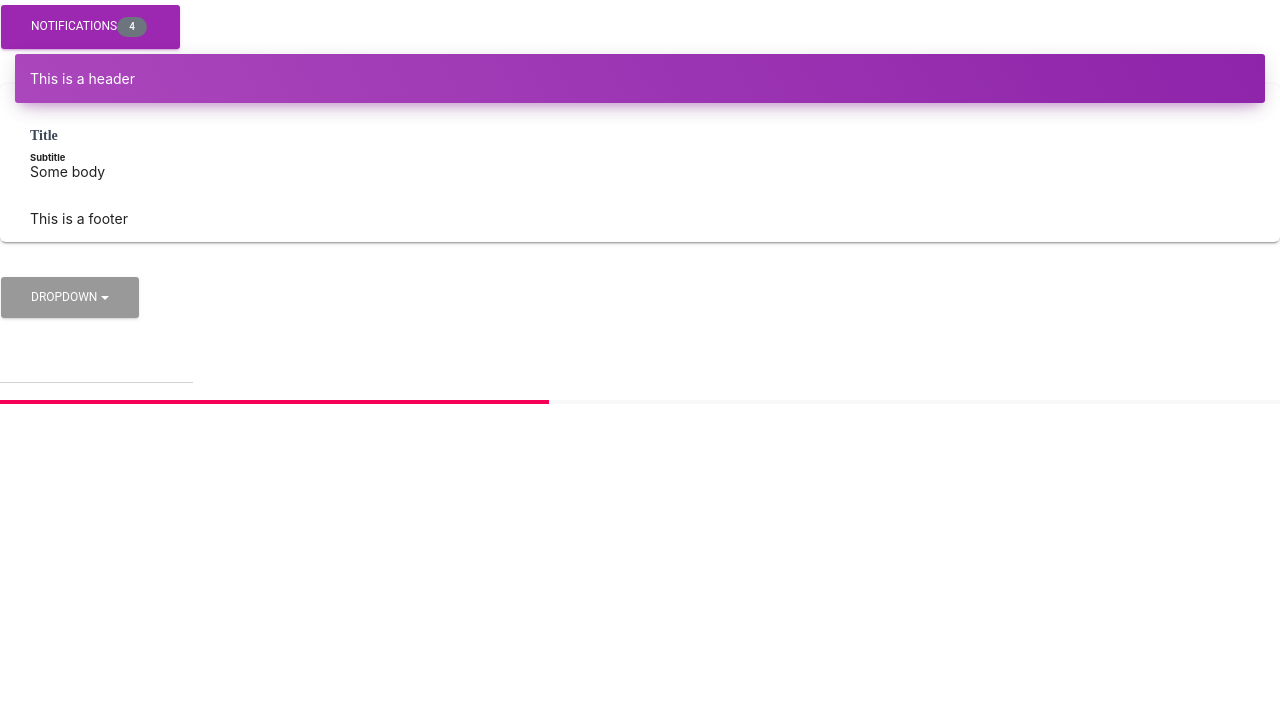
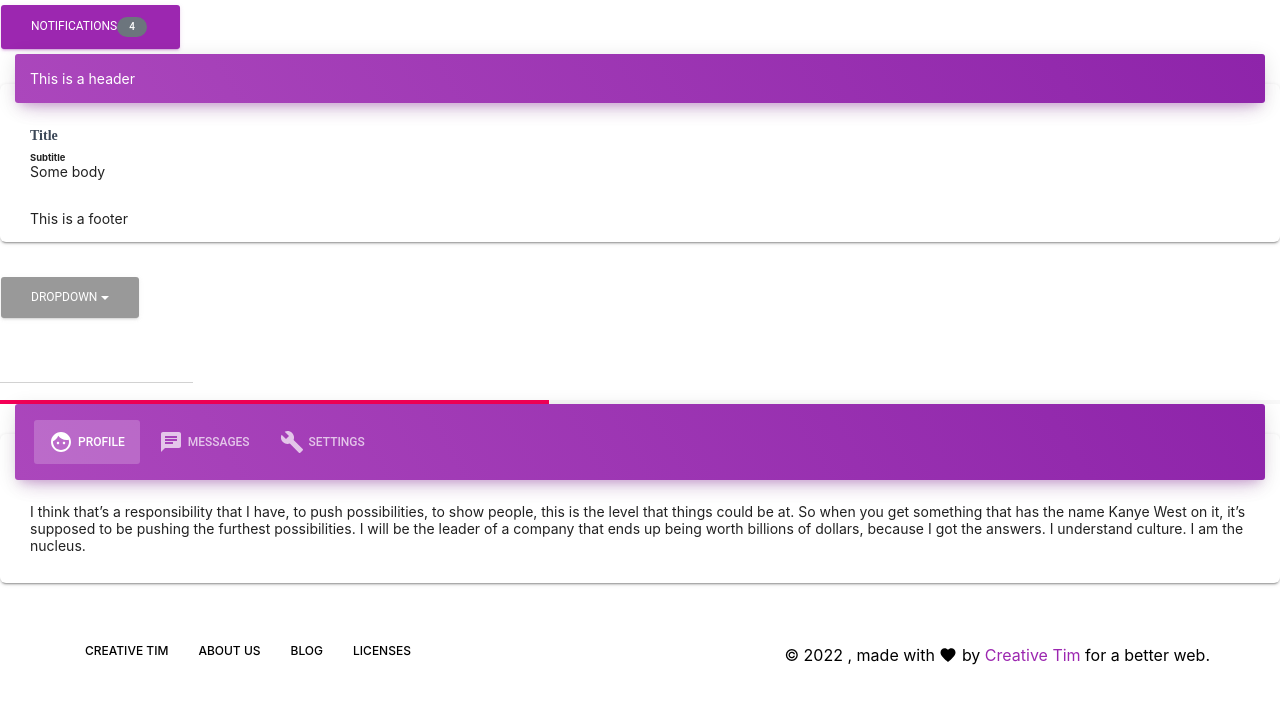
Before and after one commit to eatplaysleep/atko, a React (Create React App) app: page / in a window 1280 px wide. Shown: the top 704 px of the page. Built offline with nearby package versions, Linux system fonts and the light colour scheme.

Commit message:
add footer

```diff
--- /dev/null
+++ b/src/components/atoms/Layout/Footer/index.tsx
@@ -0,0 +1,83 @@
+/**
+ * /*eslint-disable
+ *
+ * @format
+ */
+
+import React from 'react';
+// nodejs library that concatenates classes
+import classNames from 'classnames';
+// material-ui core components
+import { List, ListItem } from '@material-ui/core';
+import { makeStyles } from '@material-ui/core/styles';
+
+// @material-ui/icons
+import Favorite from '@material-ui/icons/Favorite';
+
+import styles from './style';
+
+interface FooterItem {
+	href?: string;
+	className?: string;
+	target?: string;
+	content?: string | React.ReactNode;
+}
+
+interface FooterProps extends MaterialComponentProps {
+	items?: FooterItem[];
+	whiteFont?: boolean;
+}
+
+const useStyles = makeStyles(styles);
+
+export const Footer = (props: FooterProps) => {
+	const classes = useStyles();
+
+	const { whiteFont = false, items = [] } = props;
+
+	const footerClasses = classNames({
+		[classes.footer]: true,
+		[classes.footerWhiteFont]: whiteFont,
+	});
+
+	const aClasses = classNames({
+		[classes.a]: true,
+		[classes.footerWhiteFont]: whiteFont,
+	});
+
+	const buildFooterItems = (items: FooterItem[]) => (
+		<List className={classes.list}>
+			{items.map(item => (
+				<ListItem className={classes.inlineBlock}>
+					<a
+						href={item?.href}
+						className={item?.className ?? classes.block}
+						target={item?.target ?? '_blank'}
+					>
+						{item?.content}
+					</a>
+				</ListItem>
+			))}
+		</List>
+	);
+
+	return (
+		<footer className={footerClasses}>
+			<div className={classes.container}>
+				<div className={classes.left}>{buildFooterItems(items)}</div>
+				<div className={classes.right}>
+					&copy; {new Date().getFullYear()} , made with{' '}
+					<Favorite className={classes.icon} /> by{' '}
+					<a
+						href='https://www.creative-tim.com?ref=mkr-footer'
+						className={aClasses}
+						target='_blank'
+					>
+						Creative Tim
+					</a>{' '}
+					for a better web.
+				</div>
+			</div>
+		</footer>
+	);
+};
--- /dev/null
+++ b/src/components/atoms/Layout/Footer/style.tsx
@@ -0,0 +1,61 @@
+/** @format */
+import { createStyles } from '@material-ui/core';
+import { container, primaryColor } from '../../../../styles';
+
+const footerStyle = createStyles({
+	block: {
+		color: 'inherit',
+		padding: '0.9375rem',
+		fontWeight: 500,
+		fontSize: '12px',
+		textTransform: 'uppercase',
+		borderRadius: '3px',
+		textDecoration: 'none',
+		position: 'relative',
+		display: 'block',
+	},
+	left: {
+		float: 'left!important' as 'left',
+		display: 'block',
+	},
+	right: {
+		padding: '15px 0',
+		margin: '0',
+		float: 'right!important' as 'right',
+	},
+	footer: {
+		padding: '0.9375rem 0',
+		textAlign: 'center',
+		display: 'flex',
+		zIndex: 2,
+		position: 'relative',
+	},
+	a: {
+		color: primaryColor,
+		textDecoration: 'none',
+		backgroundColor: 'transparent',
+	},
+	footerWhiteFont: {
+		'&,&:hover,&:focus': {
+			color: '#FFFFFF',
+		},
+	},
+	container,
+	list: {
+		marginBottom: '0',
+		padding: '0',
+		marginTop: '0',
+	},
+	inlineBlock: {
+		display: 'inline-block',
+		padding: '0px',
+		width: 'auto',
+	},
+	icon: {
+		width: '18px',
+		height: '18px',
+		position: 'relative',
+		top: '3px',
+	},
+});
+export default footerStyle;
--- /dev/null
+++ b/src/components/atoms/Layout/index.tsx
@@ -0,0 +1,3 @@
+/** @format */
+
+export * from './Footer';
--- a/src/components/atoms/index.tsx
+++ b/src/components/atoms/index.tsx
@@ -3,5 +3,6 @@
 export * from './Data Display';
 export * from './Feedback';
 export * from './Inputs';
+export * from './Layout';
 export * from './Navigation';
 export * from './Surfaces';
--- a/src/components/pages/Home.tsx
+++ b/src/components/pages/Home.tsx
@@ -1,9 +1,41 @@
 /** @format */
 
 import * as React from 'react';
-import { Badge, Button, Card, Dropdown, LinearProgress, TextInput } from '..';
+import {
+	Badge,
+	Button,
+	Card,
+	Dropdown,
+	Footer,
+	LinearProgress,
+	Tabs,
+	TextInput,
+} from '../../components';
+
+import Face from '@material-ui/icons/Face';
+import Chat from '@material-ui/icons/Chat';
+import Build from '@material-ui/icons/Build';
 
 export const Home = () => {
+	const footerItems = [
+		{
+			href: 'https://www.creative-tim.com/?ref=mkr-footer',
+			content: 'Creative Tim',
+		},
+		{
+			href: 'https://www.creative-tim.com/presentation?ref=mkr-footer',
+			content: 'About us',
+		},
+		{
+			href: 'http://blog.creative-tim.com/?ref=mkr-footer',
+			content: 'Blog',
+		},
+		{
+			href: 'https://www.creative-tim.com/license?ref=mkr-footer',
+			content: 'Licenses',
+		},
+	];
+
 	return (
 		<React.Fragment>
 			<Button color='primary'>
@@ -31,6 +63,56 @@ export const Home = () => {
 			/>
 			<TextInput />
 			<LinearProgress />
+			<Tabs
+				tabs={[
+					{
+						tabName: 'Profile',
+						tabIcon: Face,
+						tabContent: (
+							<p>
+								I think that’s a responsibility that I have, to push
+								possibilities, to show people, this is the level that things
+								could be at. So when you get something that has the name Kanye
+								West on it, it’s supposed to be pushing the furthest
+								possibilities. I will be the leader of a company that ends up
+								being worth billions of dollars, because I got the answers. I
+								understand culture. I am the nucleus.
+							</p>
+						),
+					},
+					{
+						tabName: 'Messages',
+						tabIcon: Chat,
+						tabContent: (
+							<p>
+								I think that’s a responsibility that I have, to push
+								possibilities, to show people, this is the level that things
+								could be at. I will be the leader of a company that ends up
+								being worth billions of dollars, because I got the answers. I
+								understand culture. I am the nucleus. I think that’s a
+								responsibility that I have, to push possibilities, to show
+								people, this is the level that things could be at.
+							</p>
+						),
+					},
+					{
+						tabName: 'Settings',
+						tabIcon: Build,
+						tabContent: (
+							<p>
+								think that’s a responsibility that I have, to push
+								possibilities, to show people, this is the level that things
+								could be at. So when you get something that has the name Kanye
+								West on it, it’s supposed to be pushing the furthest
+								possibilities. I will be the leader of a company that ends up
+								being worth billions of dollars, because I got the answers. I
+								understand culture. I am the nucleus.
+							</p>
+						),
+					},
+				]}
+			></Tabs>
+			<Footer items={footerItems} />
 		</React.Fragment>
 	);
 };
--- /dev/null
+++ b/src/styles/jss/container.tsx
@@ -0,0 +1,25 @@
+/** @format */
+
+const containerFluid = {
+	paddingRight: '15px',
+	paddingLeft: '15px',
+	marginRight: 'auto',
+	marginLeft: 'auto',
+	width: '100%',
+};
+
+export const container = {
+	...containerFluid,
+	'@media (min-width: 576px)': {
+		maxWidth: '540px',
+	},
+	'@media (min-width: 768px)': {
+		maxWidth: '720px',
+	},
+	'@media (min-width: 992px)': {
+		maxWidth: '960px',
+	},
+	'@media (min-width: 1200px)': {
+		maxWidth: '1140px',
+	},
+};
--- a/src/styles/jss/index.tsx
+++ b/src/styles/jss/index.tsx
@@ -2,4 +2,5 @@
 
 export * from './boxShadows';
 export * from './colors';
+export * from './container';
 export * from './fonts';
```
